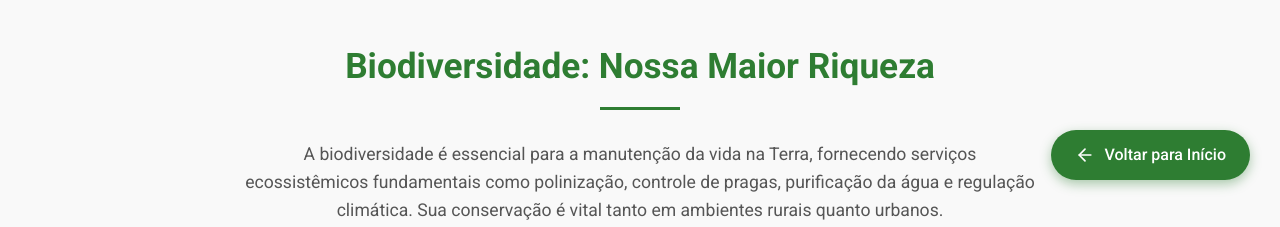
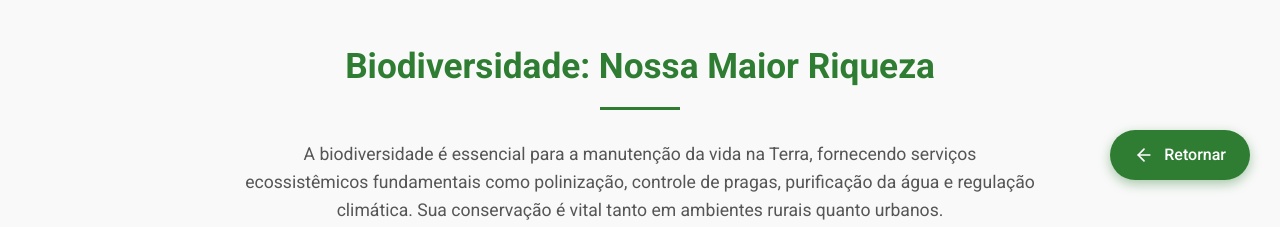
Before and after one commit to xandydrv/aas, a plain HTML site: page splash.html in a window 1280 px wide. Shown: the part 590-817 px from the top of the page. Drawn offline with Linux system fonts and the light colour scheme.

Commit message:
splash.html

```diff
--- a/splash.html
+++ b/splash.html
@@ -79,7 +79,7 @@
             <path d="M19 12H5"></path>
             <path d="M12 19l-7-7 7-7"></path>
         </svg>
-        <span>Voltar para Início</span>
+        <span>Retornar</span>
     </a>
 
     <header>
```
